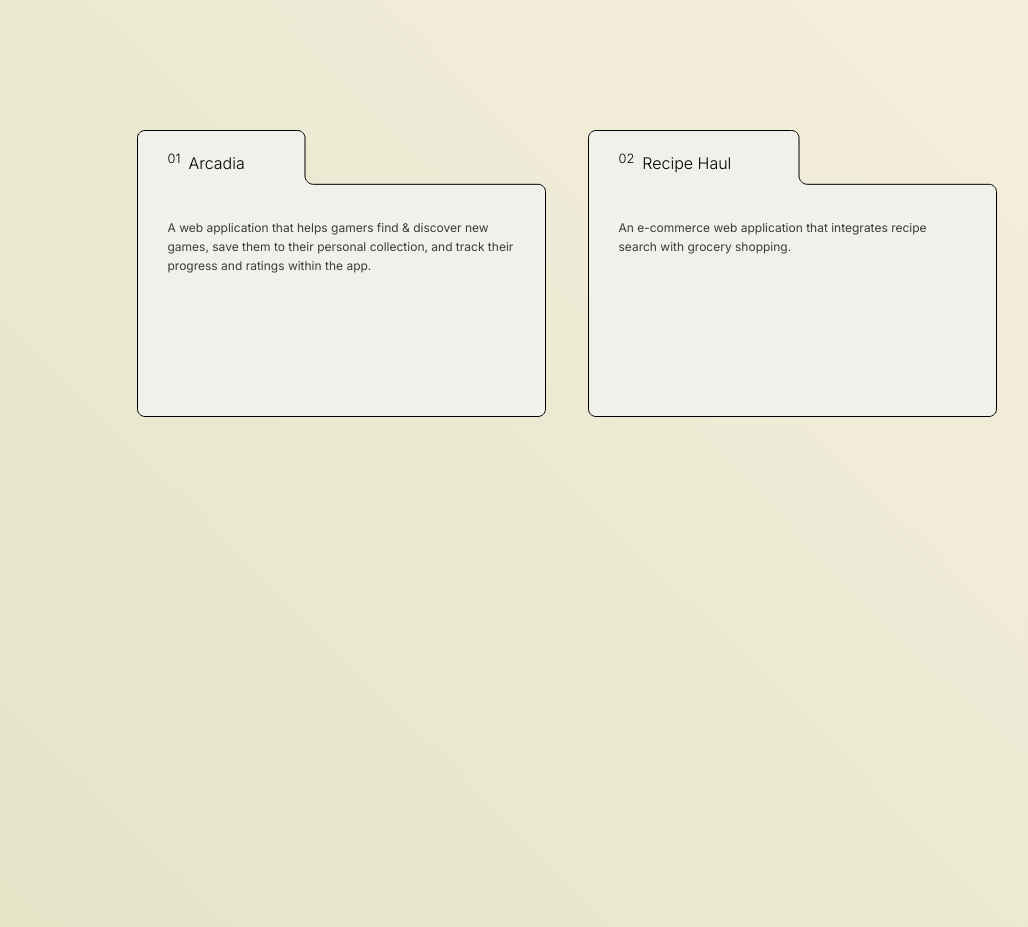
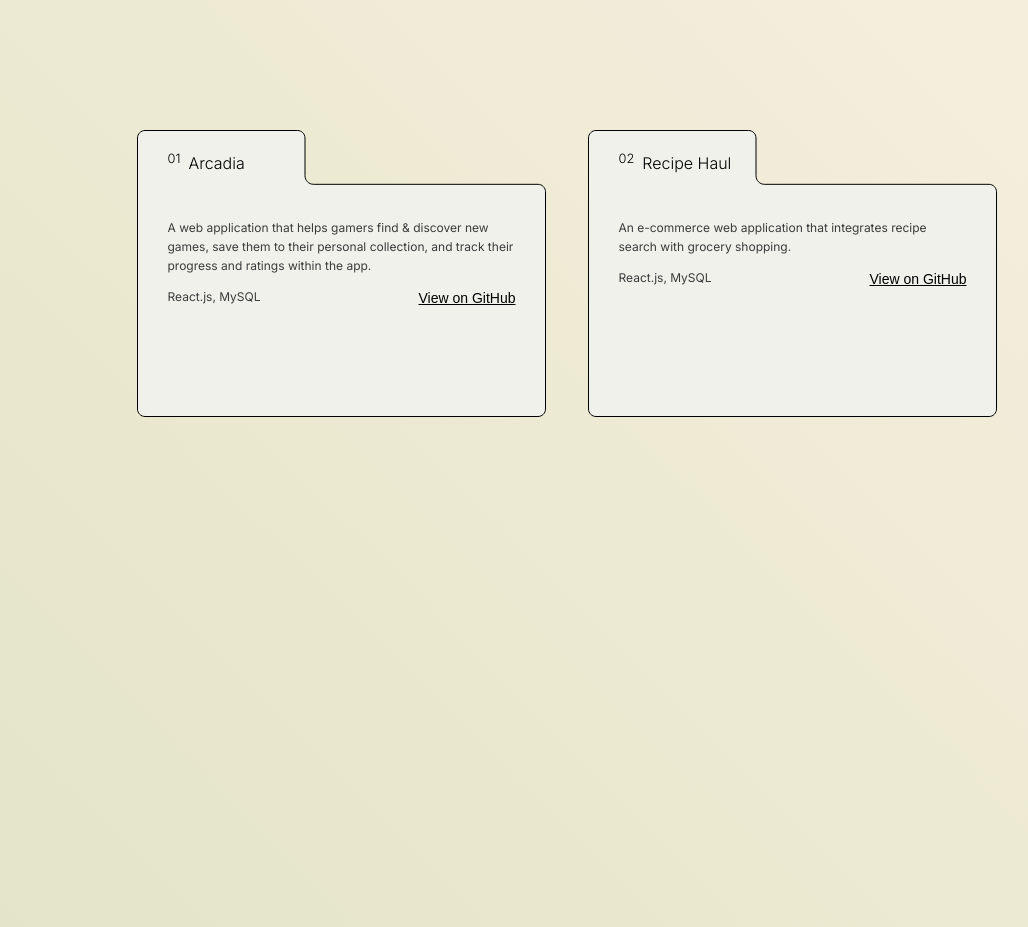
Before and after one commit to krdlange/kdelange-portfolio, a Vue app: page / in a window 1280 px wide. Shown: the part 1000-1927 px from the top of the page, without its empty margins (73-1101 px from the left). Built offline with nearby package versions, Linux system fonts and the light colour scheme.

Commit message:
added links

```diff
--- a/src/components/Projects.vue
+++ b/src/components/Projects.vue
@@ -20,6 +20,13 @@
                     <p>A web application that helps gamers find & discover new games, save them to
                         their personal collection, and track their progress and ratings within the app.</p>
                 </div>
+                <div class="project-bottom">
+                    <div class="tools">
+                        <p>React.js, MySQL</p>
+                    </div>
+                    <div class="link-to-project"><a href="https://github.com/krdlange/arcadia"><button
+                                class="text-link">View on GitHub</button></a></div>
+                </div>
             </div>
 
 
@@ -29,9 +36,14 @@
             <div class="svg-container">
                 <svg class="svg-rh" height="287" viewBox="0 0 409 287" fill="none" xmlns="http://www.w3.org/2000/svg">
                     <path
+                        d="M401 286.5H8.00001C3.85787 286.5 0.5 283.142 0.5 279V8.00001C0.5 3.85787 3.85787 0.5 8 0.5H160.5C164.642 0.5 168 3.85786 168 8V45.8125C168 50.5069 171.806 54.3125 176.5 54.3125H401C405.142 54.3125 408.5 57.6704 408.5 61.8125V279C408.5 283.142 405.142 286.5 401 286.5Z"
+                        fill="#F0F1EB" stroke="black" />
+                </svg>
+                <!-- <svg class="svg-rh" height="287" viewBox="0 0 409 287" fill="none" xmlns="http://www.w3.org/2000/svg">
+                    <path
                         d="M401 286.5H8.00001C3.85787 286.5 0.5 283.142 0.5 279V8.00001C0.5 3.85787 3.85787 0.5 8 0.5H203.5C207.642 0.5 211 3.85786 211 8V45.8125C211 50.5069 214.806 54.3125 219.5 54.3125H401C405.142 54.3125 408.5 57.6704 408.5 61.8125V279C408.5 283.142 405.142 286.5 401 286.5Z"
                         fill="#F0F1EB" stroke="black" />
-                </svg>
+                </svg> -->
             </div>
 
 
@@ -41,6 +53,13 @@
                 </div>
                 <div class="project-description">
                     <p>An e-commerce web application that integrates recipe search with grocery shopping.</p>
+                </div>
+                <div class="project-bottom">
+                    <div class="tools">
+                        <p>React.js, MySQL</p>
+                    </div>
+                    <div class="link-to-project"><a href="https://github.com/CodeOp-tech/FSPT12-final-project"><button
+                                class="text-link">View on GitHub</button></a></div>
                 </div>
             </div>
         </div>
@@ -58,9 +77,9 @@ export default {
 .projects-container {
     min-height: 100vh;
     height: 100vh;
-  max-width: 500px;
-  width: 100%;
-  margin: auto;
+    max-width: 500px;
+    width: 100%;
+    margin: auto;
 }
 
 .arcadia-folder {
@@ -123,6 +142,22 @@ sup {
     vertical-align: super;
 }
 
+.project-bottom {
+    display: flex;
+    align-items: center;
+    justify-content: space-between;
+}
+
+a .text-link {
+    background: none;
+    border: none;
+    padding: 0;
+    font-size: 0.875rem;
+    color: #000;
+    text-decoration: underline;
+    cursor: pointer;
+}
+
 /* if screen is greater than 768 */
 @media only screen and (min-width: 780px) {
     .projects-container {
@@ -154,40 +189,4 @@ sup {
         width: 100%;
     }
 }
-
-/*
-
-.project-name {
-    position: absolute;
-    width: inherited;
-    margin-left: 24px;
-    font-size: 1.2rem;
-    color: #333;
-}
-
-
-.project-description {
-    position: absolute;
-    top: 80px;
-    width: 300px;
-    margin-left: 24px;
-    font-size: 1.2rem;
-    color: #333;
-}
-
-sup {
-    font-size: 0.8rem;
-    margin-right: 8px;
-    vertical-align: super;
-}
-
-.rh-folder {
-    display: flex;
-}
-@media only screen and (min-width: 768px) {
-    .project-folder {
-        max-width: 500px;
-        width: 100%;
-    }
-} */
 </style>
```
